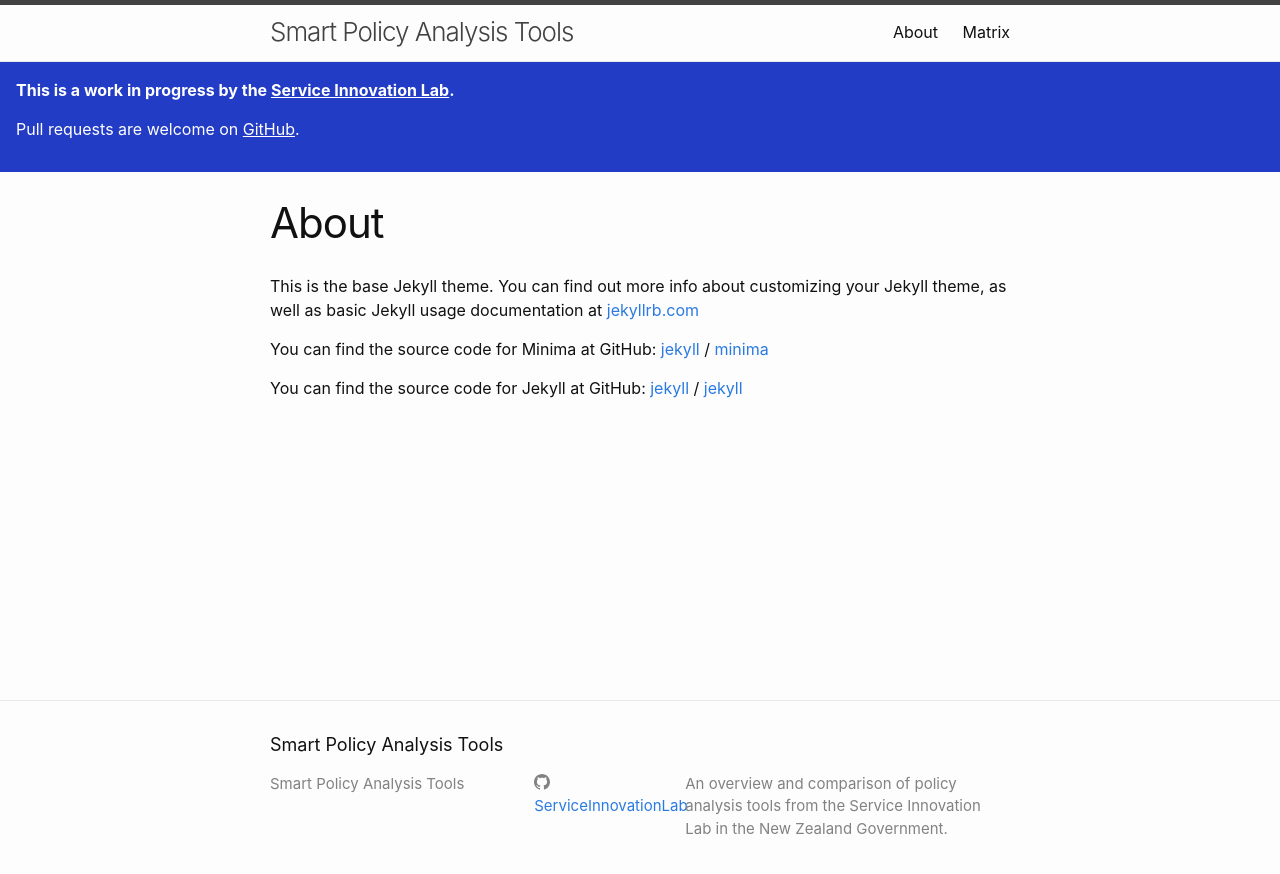
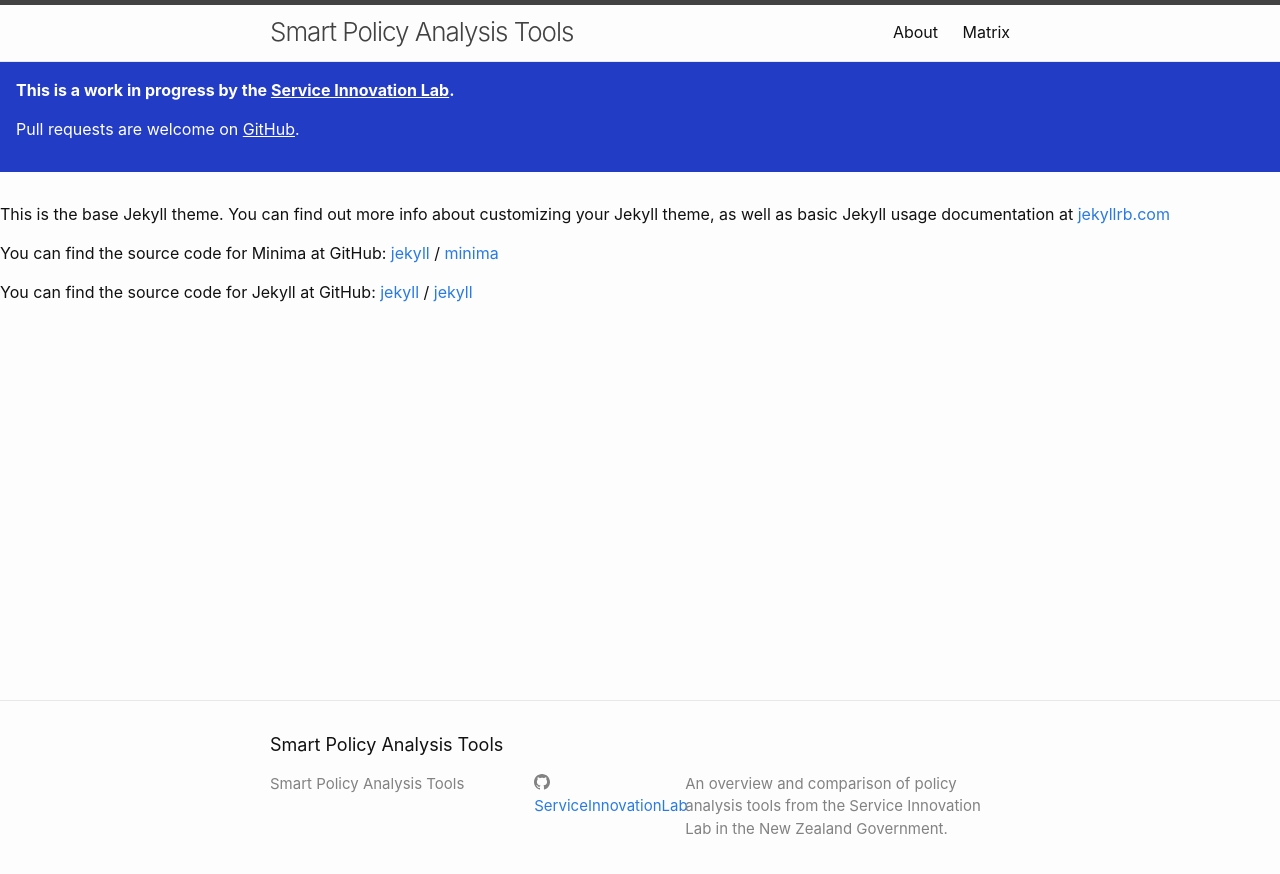
Before and after one commit to ServiceInnovationLab/bagel-box, a Jekyll site: the page built from pages/about.md, in a window 1280 px wide. Shown: the top 874 px of the page. Built offline with Jekyll 4.4.1, drawn with Linux system fonts in a browser that asks for light colours.

Commit message:
Edited the layout for page.

```diff
--- a/_layouts/page.html
+++ b/_layouts/page.html
@@ -1,14 +1,11 @@
----
-layout: default
----
-<article class="post">
-
-  <header class="post-header">
-    <h1 class="post-title">{{ page.title | escape }}</h1>
-  </header>
-
-  <div class="post-content">
-    {{ content }}
-  </div>
-
-</article>
+<!DOCTYPE html>
+<html lang="{{ page.lang | default: site.lang | default: "en" }}">
+  {%- include head.html -%}
+  <body>
+    {%- include header.html -%}
+    <main class="page-content" aria-label="Content">
+      {{ content }}
+    </main>
+    {%- include footer.html -%}
+  </body>
+</html>
```
